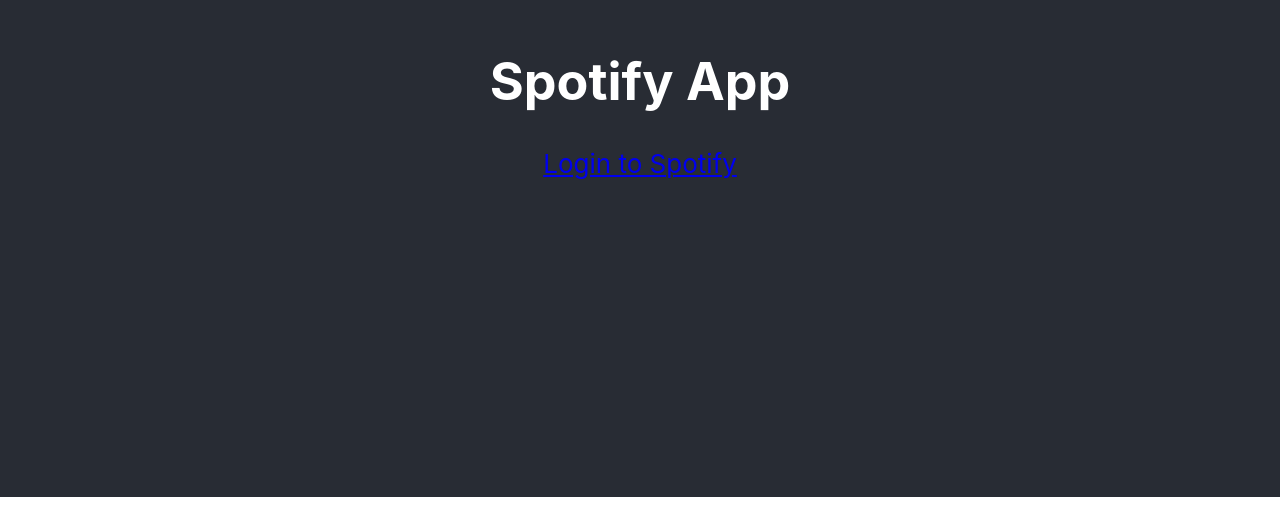
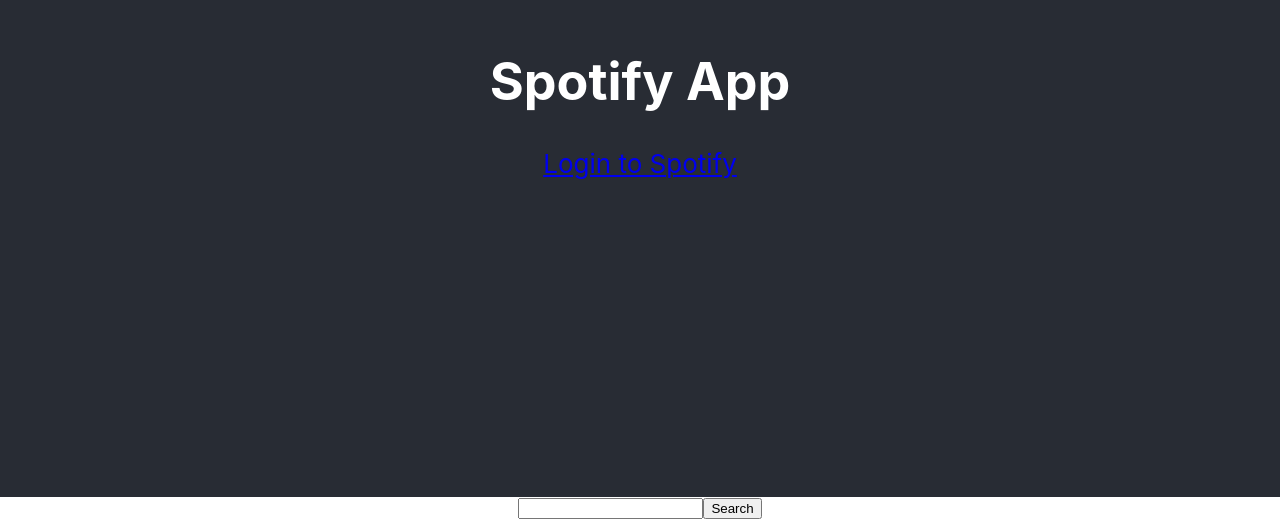
Before and after one commit to angel202/spotifyapp, a React (Create React App) app: page / in a window 1280 px wide. Shown: the part 303-822 px from the top of the page. Before the commit the page ends 800 px from the top, so only its background shows below. Built offline with nearby package versions, Linux system fonts and the light colour scheme.

Commit message:
Artist Search Feature added to app
Added feature to search for artist, displays picture and name. Still messing around with API features.

- Things are currently disorganized.

```diff
--- a/src/App.js
+++ b/src/App.js
@@ -1,5 +1,6 @@
 import './App.css';
 import React, {useEffect, useState} from 'react';
+import axios from "axios";
 
 function App() {
 const CLIENT_ID = "d41293552cb84b3d8839d461cf491f65"
@@ -8,6 +9,8 @@
 const RESPONSE_TYPE = "token"
 
 const[token, setToken] = useState("")
+const [searchKey, setSearchKey] = useState("")
+const [artists, setArtists] = useState([])
 
 useEffect(() => {
   const hash = window.location.hash
@@ -29,6 +32,30 @@
   window.localStorage.removeItem("token")
 }
 
+const searchArtists = async (e) => {
+  e.preventDefault()
+  const {data} = await axios.get("https://api.spotify.com/v1/search", {
+      headers: {
+          Authorization: `Bearer ${token}`
+      },
+      params: {
+          q: searchKey,
+          type: "artist"
+      }
+  })
+
+  setArtists(data.artists.items)
+}
+
+const renderArtists = () => {
+  return artists.map(artist => (
+      <div key={artist.id}>
+          {artist.images.length ? <img width={"100%"} src={artist.images[0].url} alt=""/> : <div>No Image</div>}
+          {artist.name}
+      </div>
+  ))
+}
+
 
   return (
     <div className="App">
@@ -42,6 +69,13 @@
 
       </header>
 
+      <form onSubmit={searchArtists}>
+        <input type="text" onChange={e => setSearchKey(e.target.value)}/>
+        <button type={"submit"}>Search</button>
+      </form>
+
+      {renderArtists()}
+
     </div>
   );
 }
```
